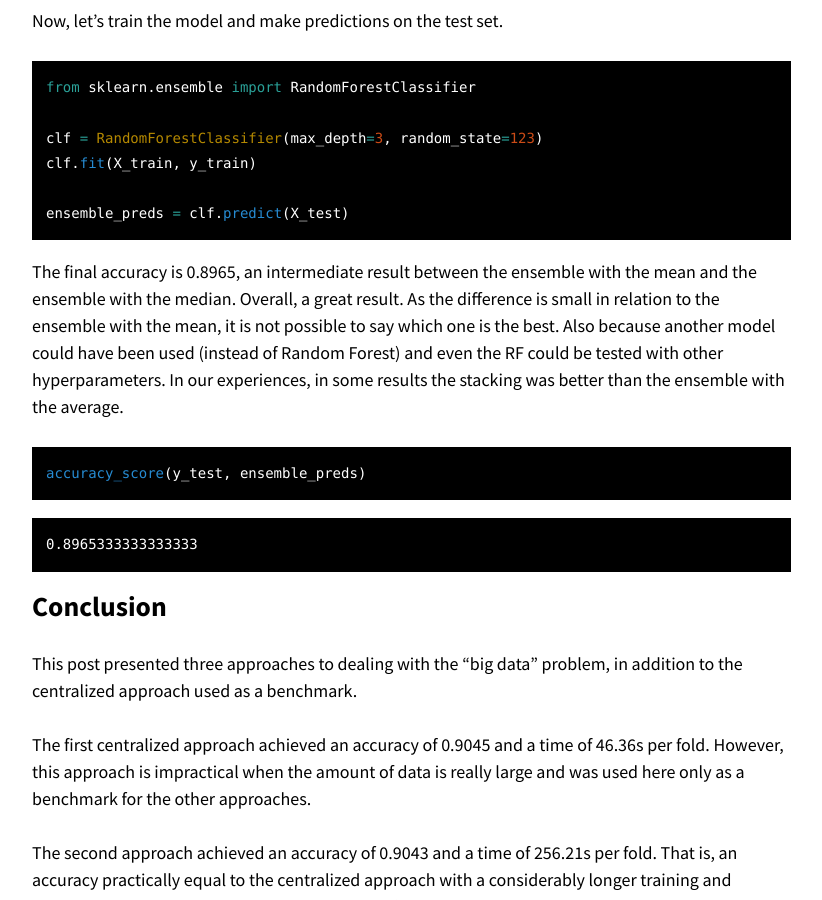
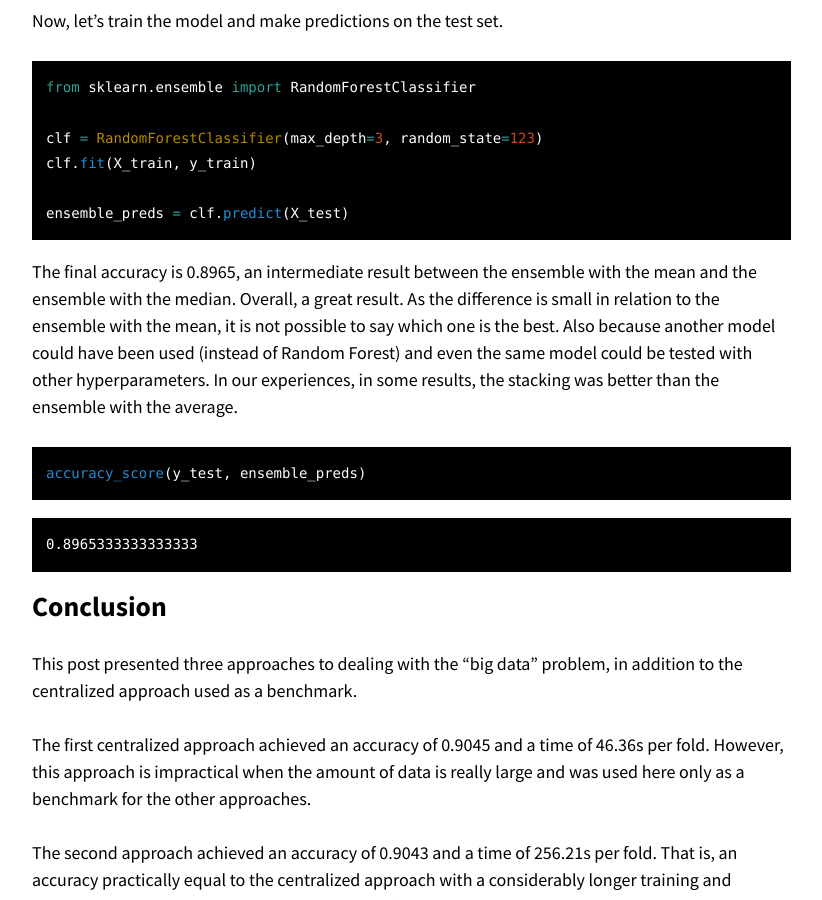
Before and after one commit to NeowayLabs/neowaylabs.github.io, a Jekyll site: the page built from _posts/2022-01-20-distributed-training-with-pyspark.md, in a window 1280 px wide and 900 px high, scrolled down 13513 px. Shown: the whole window, without its empty margins (343-1165 px from the left). Built offline with Jekyll 4.4.1, drawn with Linux system fonts in a browser that asks for light colours; nearby versions of some CDN libraries; comment, search, counter and statistics services are not loaded.

Commit message:
Update _posts/2022-01-20-distributed-training-with-pyspark.md
Co-authored-by: Luiz Felipe Manke <37818079+luizmanke@users.noreply.github.com>

````diff
--- a/_posts/2022-01-20-distributed-training-with-pyspark.md
+++ b/_posts/2022-01-20-distributed-training-with-pyspark.md
@@ -463,7 +463,7 @@ clf.fit(X_train, y_train)
 ensemble_preds = clf.predict(X_test)
 ```
 
-The final accuracy is 0.8965, an intermediate result between the ensemble with the mean and the ensemble with the median. Overall, a great result. As the difference is small in relation to the ensemble with the mean, it is not possible to say which one is the best. Also because another model could have been used (instead of Random Forest) and even the RF could be tested with other hyperparameters. In our experiences, in some results the stacking was better than the ensemble with the average.
+The final accuracy is 0.8965, an intermediate result between the ensemble with the mean and the ensemble with the median. Overall, a great result. As the difference is small in relation to the ensemble with the mean, it is not possible to say which one is the best. Also because another model could have been used (instead of Random Forest) and even the same model could be tested with other hyperparameters. In our experiences, in some results, the stacking was better than the ensemble with the average.
 
 ```python
 accuracy_score(y_test, ensemble_preds)
````
